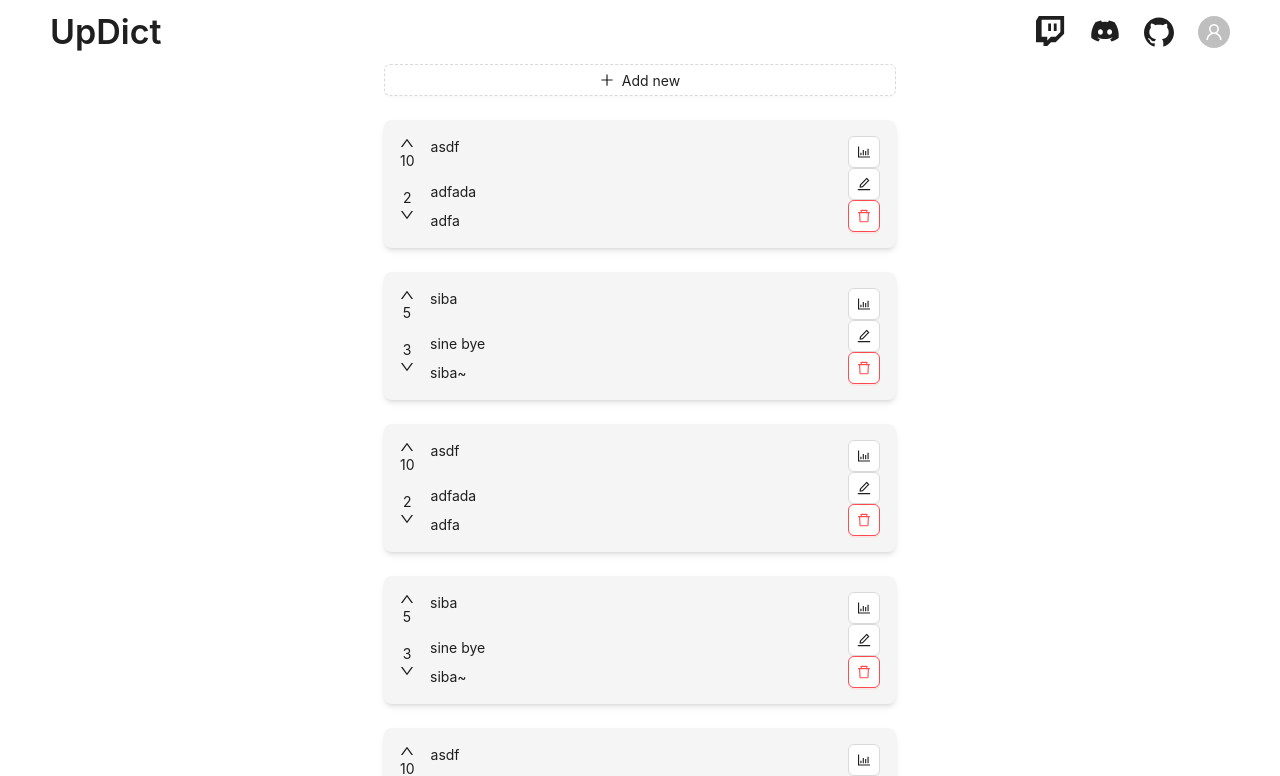
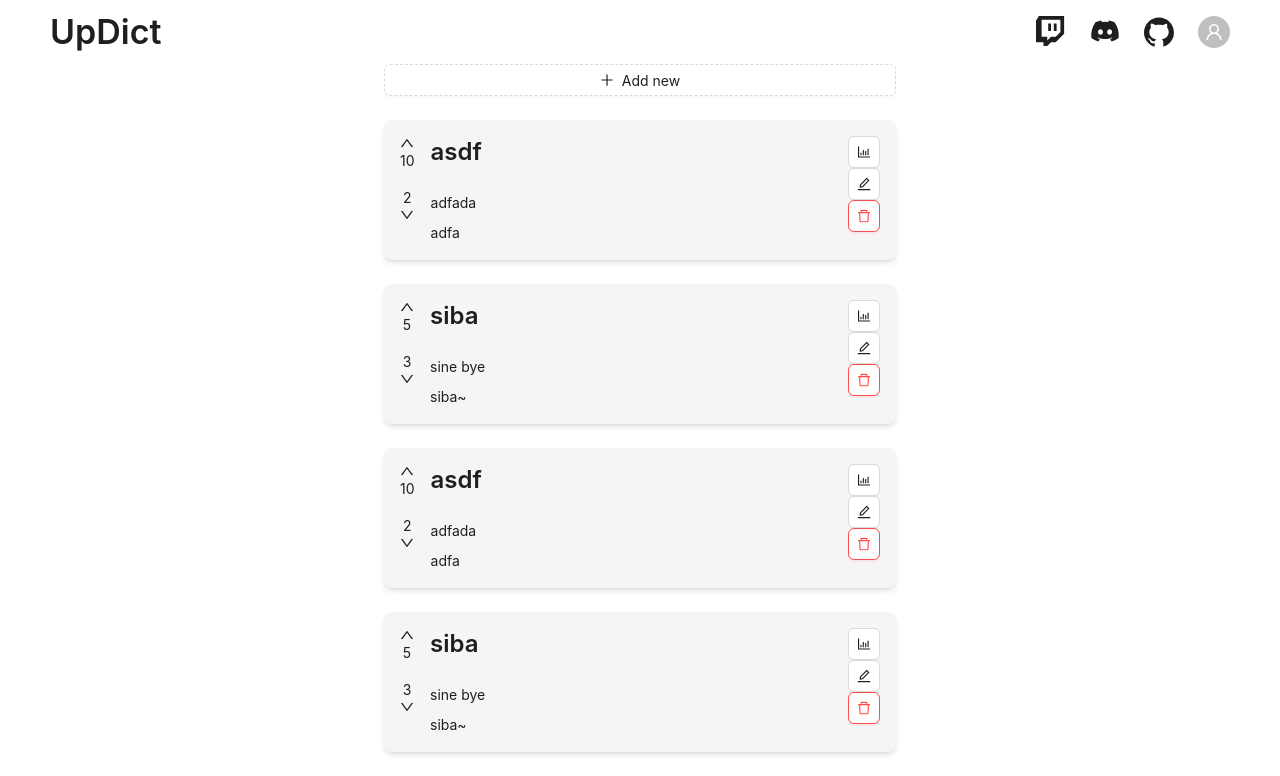
Before and after one commit to abiriadev/sinedict, a React (Vite) app: page / in a window 1280 px wide. Shown: the top 776 px of the page. Built offline with nearby package versions, Linux system fonts and the light colour scheme.

Commit message:
feat: use `<Typography />`

```diff
--- a/src/Article.tsx
+++ b/src/Article.tsx
@@ -1,4 +1,4 @@
-import { Button, Flex } from 'antd'
+import { Button, Flex, Typography } from 'antd'
 import { ArticleData } from './interface'
 import {
 	UpOutlined,
@@ -34,14 +34,20 @@ export const Article = ({
 					gap="large"
 					className="mr-auto"
 				>
-					<h3>{word}</h3>
+					<Typography.Title level={3}>
+						{word}
+					</Typography.Title>
 					<Flex
 						vertical
 						align="start"
 						gap="small"
 					>
-						<p>{description}</p>
-						<p>{example}</p>
+						<Typography.Text>
+							{description}
+						</Typography.Text>
+						<Typography.Text>
+							{example}
+						</Typography.Text>
 					</Flex>
 				</Flex>
 				<Flex vertical>
```
